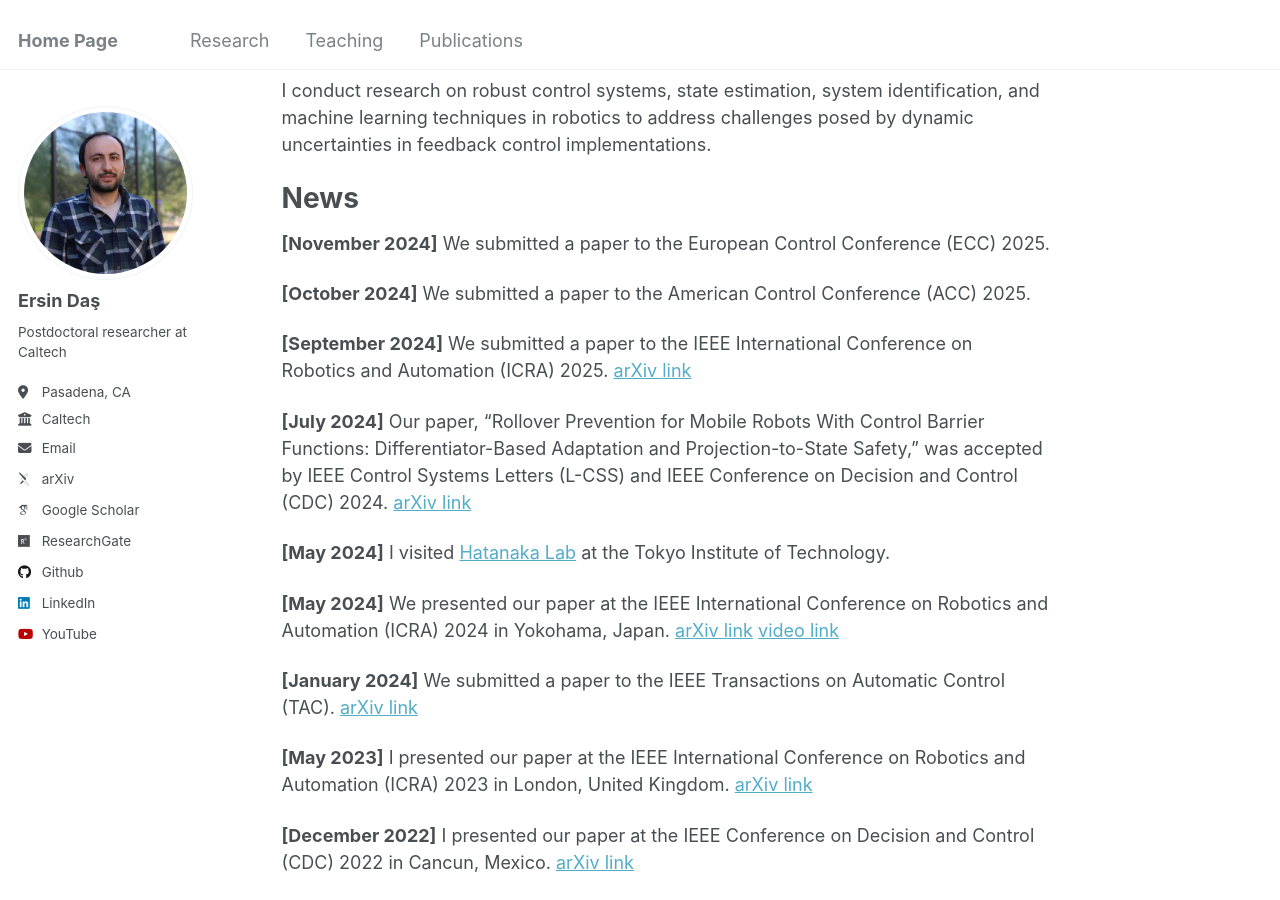
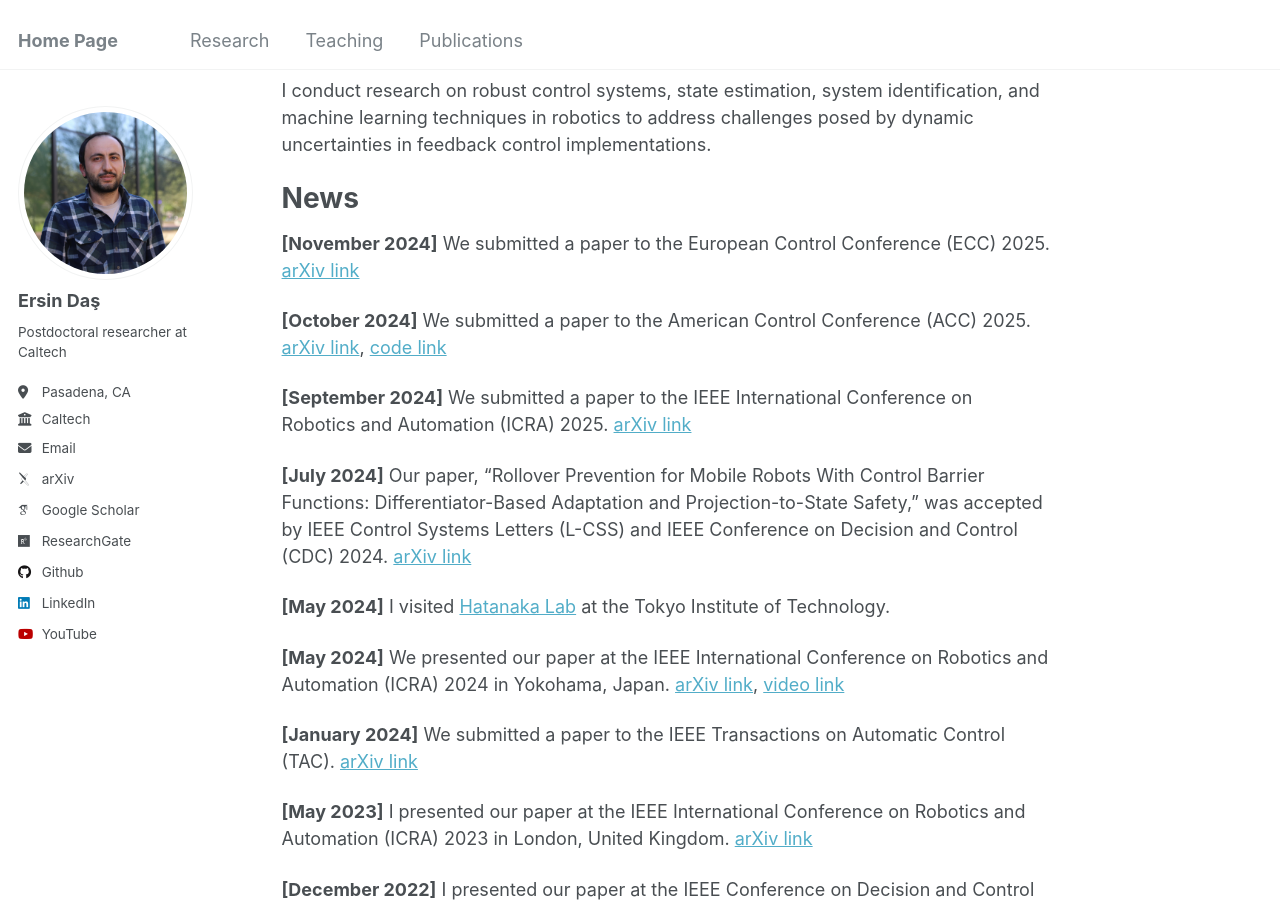
Before and after one commit to ersindas/ersindas.github.io, a Jekyll site: the page built from _pages/about.md, in a window 1280 px wide and 900 px high, scrolled down 228 px. Built offline with Jekyll 4.4.1, drawn with Linux system fonts in a browser that asks for light colours; some web fonts are replaced.

Commit message:
Update about.md
new papers

```diff
--- a/_pages/about.md
+++ b/_pages/about.md
@@ -13,9 +13,9 @@ I conduct research on robust control systems, state estimation, system identific
 
 News
 ======
-**[November 2024]** We submitted a paper to the European Control Conference (ECC) 2025.
+**[November 2024]** We submitted a paper to the European Control Conference (ECC) 2025. [arXiv link](https://arxiv.org/pdf/2411.17277)
 
-**[October 2024]** We submitted a paper to the American Control Conference (ACC) 2025.
+**[October 2024]** We submitted a paper to the American Control Conference (ACC) 2025. [arXiv link](https://arxiv.org/pdf/2411.17079), [code link](https://github.com/ersindas/Zero-order-CBFs)
 
 **[September 2024]** We submitted a paper to the IEEE International Conference on Robotics and Automation (ICRA) 2025. [arXiv link](https://arxiv.org/pdf/2409.10802)
 
@@ -23,7 +23,7 @@ News
 
 **[May 2024]** I visited [Hatanaka Lab](https://hatanakalab.wixsite.com/website) at the Tokyo Institute of Technology.
 
-**[May 2024]** We presented our paper at the IEEE International Conference on Robotics and Automation (ICRA) 2024 in Yokohama, Japan. [arXiv link](https://arxiv.org/pdf/2310.05865) [video link](https://youtu.be/41Jh1GD_9Ok)
+**[May 2024]** We presented our paper at the IEEE International Conference on Robotics and Automation (ICRA) 2024 in Yokohama, Japan. [arXiv link](https://arxiv.org/pdf/2310.05865), [video link](https://youtu.be/41Jh1GD_9Ok)
 
 **[January 2024]** We submitted a paper to the IEEE Transactions on Automatic Control (TAC). [arXiv link](https://arxiv.org/pdf/2401.01881)
 
```
